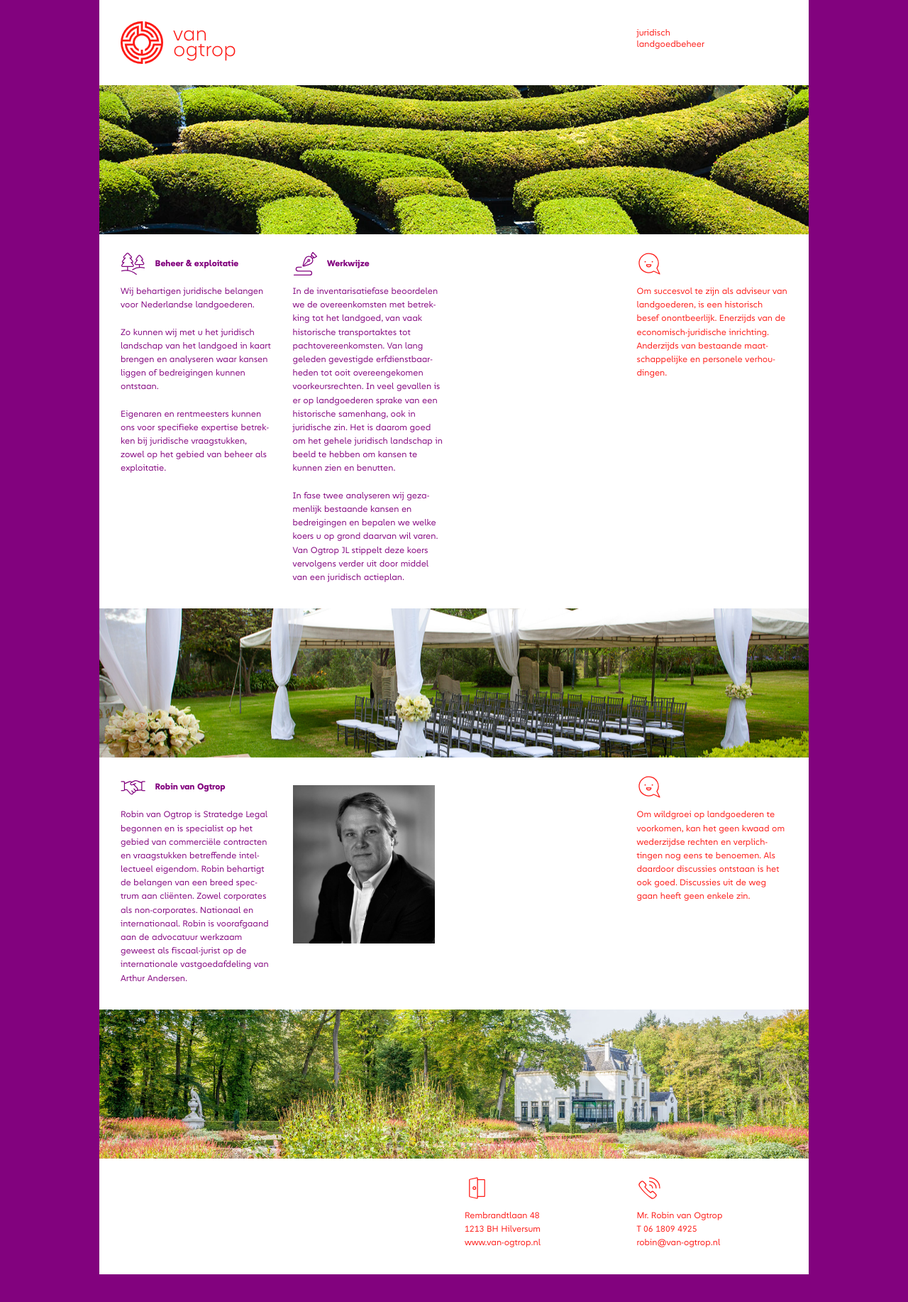
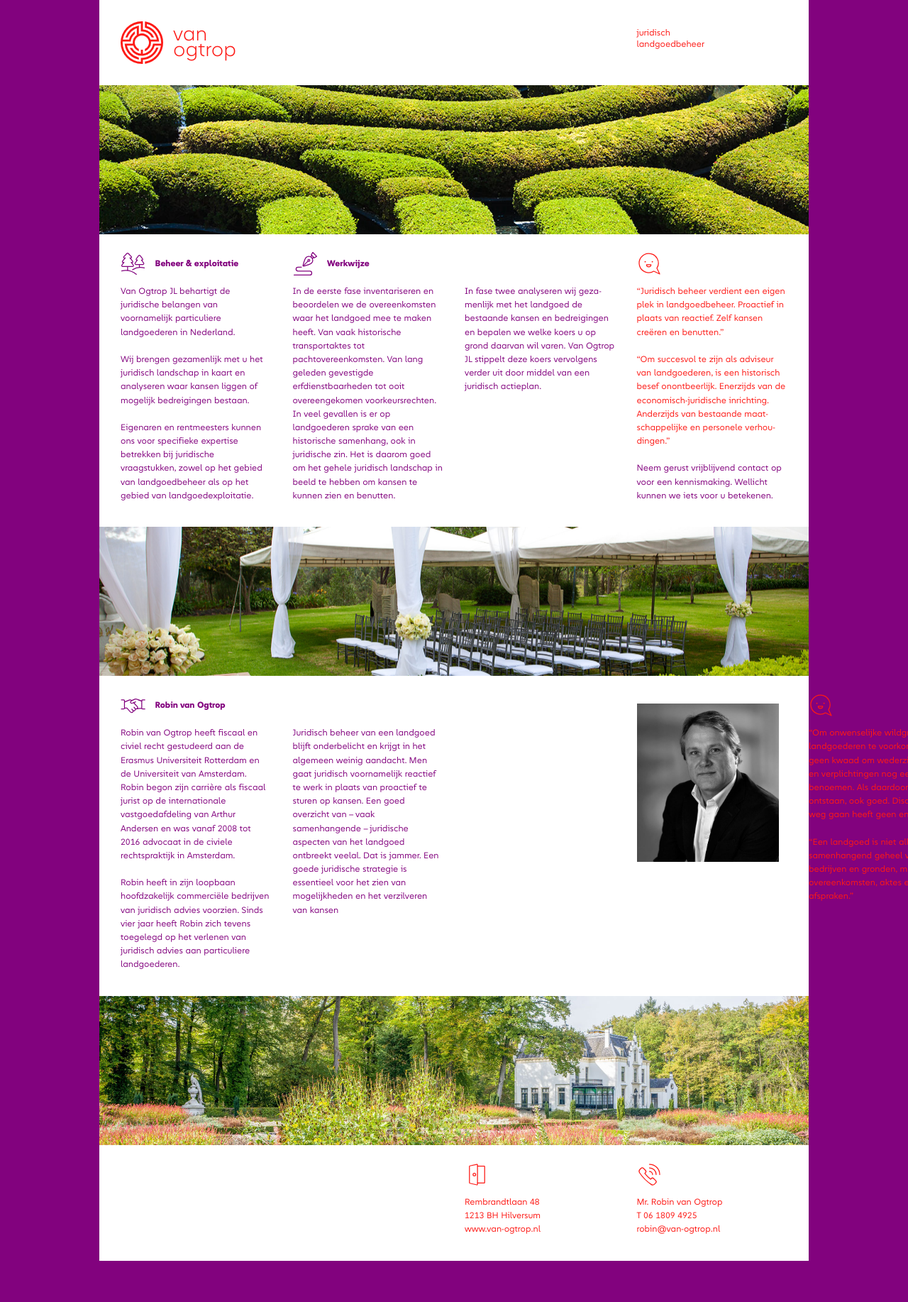
Before and after one commit to Beldak/ogtrop-site, a Jekyll site: the page built from source/index.html, in a window 1280 px wide. Shown: the top 1834 px of the page at 71% size. Built offline with Jekyll 4.4.1, drawn with Linux system fonts in a browser that asks for light colours.

Commit message:
Update tekst

```diff
--- a/source/css/style.scss
+++ b/source/css/style.scss
@@ -16,6 +16,7 @@ $breakpoints: (
 // Colors
 $primary: #fd1a16; // Red
 $secondary: #82027e; // Purple
+$tertiary: #44AF69; // Green
 $black: rgba(20, 20, 20, 1); // Black
 $white: #fff; // White
 
@@ -81,6 +82,9 @@ p {
 }
 p.secondary {
 	color: $secondary;
+}
+p.tertiary {
+	color: $tertiary;
 }
 p.primary {
 	color: $primary;
@@ -193,13 +197,21 @@ p.primary {
 		section {
 			break-inside: avoid;
 			break-before: unset;
-			@include respond-to(medium) {
+			@include respond-to(large) {
 				break-before: column;
 			}
 		}
-		.medium-hide {
+		div.medium-hide {
 			display: none;
-			@include respond-to(large) {
+			@include respond-to(medium) {
+				display: block;
+				min-height: 35px;
+				margin-bottom: 12px;
+			}
+		}
+		section.medium-hide {
+			display: none;
+			@include respond-to(medium) {
 				display: block;
 			}
 		}
--- a/source/index.html
+++ b/source/index.html
@@ -9,33 +9,43 @@ layout: default
 <section>
 {% include icons/trees.svg %}<h2>Beheer & exploitatie</h2>
 <p>
-			Wij behartigen juridische belangen voor Nederlandse landgoederen.
+Van Ogtrop JL  behartigt de juridische belangen van voornamelijk particuliere landgoederen in Nederland.
 </p>
 <p>
-			Zo kunnen wij met u het juridisch landschap van het landgoed in kaart brengen en analyseren waar kansen liggen of bedreigingen kunnen ontstaan.
+Wij brengen gezamenlijk met u het juridisch landschap in kaart en analyseren waar kansen liggen of mogelijk bedreigingen bestaan.
 </p>
 <p>
-			Eigenaren en rentmeesters kunnen ons voor specifieke expertise betrek&shy;ken bij juridische vraagstukken, zowel op het gebied van beheer als exploitatie.
+Eigenaren en rentmeesters kunnen ons voor specifieke expertise betrekken bij juridische vraagstukken, zowel op het gebied van landgoedbeheer als op het gebied van landgoedexploitatie.
 </p>
 </section>
+
 <section>
 {% include icons/pen.svg %}<h2>Werkwijze</h2>
 <p>
-			In de inventarisatiefase beoordelen we de overeenkomsten met betrek&shy;king tot het landgoed, van vaak historische
-			 transportaktes tot pachtovereenkomsten. Van lang geleden gevestigde erfdienstbaar&shy;heden tot ooit overeengekomen voorkeursrechten. In veel gevallen is er op landgoederen sprake van een historische samenhang, ook in juridische zin. Het is daarom goed om het gehele juridisch landschap in beeld te hebben om kansen te kunnen zien en benutten.
+In de eerste fase inventariseren en beoordelen we de overeenkomsten waar het landgoed mee te maken heeft. Van vaak historische transportaktes tot pachtovereenkomsten. Van lang geleden gevestigde erfdienstbaarheden tot ooit overeengekomen voorkeursrechten. In veel gevallen is er op landgoederen sprake van een historische samenhang, ook in juridische zin. Het is daarom goed om het gehele juridisch landschap in beeld te hebben om kansen te kunnen zien en benutten.
+</p>
+</section>
+
+<section>
+<div class="medium-hide">&nbsp;</div>
+<p>
+In fase twee analyseren wij geza&shy;menlijk met het landgoed de bestaande kansen en bedreigingen en bepalen we welke koers u op grond daarvan wil varen. Van Ogtrop JL stippelt deze koers vervolgens verder uit door middel van een juridisch actieplan.
+</p>
+</section>
+
+<section>
+{% include icons/chatbubble.svg %}
+<p class="primary quote">
+“Juridisch beheer verdient een eigen plek in landgoedbeheer. Proactief in plaats van reactief. Zelf kansen creëren en benutten.”
+</p>
+<p class="primary quote">
+“Om succesvol te zijn als adviseur van landgoederen, is een historisch besef onontbeerlijk. Enerzijds van de economisch-juridische inrichting. Anderzijds van bestaande maat&shy;schappelijke en personele verhou&shy;dingen.”
 </p>
 <p>
-			In fase twee analyseren wij geza&shy;menlijk bestaande kansen en bedreigingen en bepalen we welke koers u op grond daarvan wil varen. Van Ogtrop JL stippelt deze koers vervolgens verder uit door middel van een juridisch actieplan.
+Neem gerust vrijblijvend contact op voor een kennismaking. Wellicht kunnen we iets voor u betekenen.
 </p>
 </section>
-		<section class="medium-hide">&nbsp;
-		</section>
-		<section>
-			{% include icons/chatbubble.svg %}
-			<p class="primary">
-			Om succesvol te zijn als adviseur van landgoederen, is een historisch besef onontbeerlijk. Enerzijds van de economisch-juridische inrichting. Anderzijds van bestaande maat&shy;schappelijke en personele verhou&shy;dingen.
-			</p>
-		</section>
+
 	</div> <!-- .columns -->
 </div> <!-- .row.content -->
 
@@ -44,24 +54,40 @@ layout: default
 
 <div class="row content">
 	<div class="columns">
+
 <section>
 {% include icons/handshake.svg %}<h2>Robin van Ogtrop</h2>
 <p>
-		Robin van Ogtrop is Stratedge Legal begonnen en is specialist op het gebied van commerciële contracten en vraagstukken betreffende intel&shy;lectueel eigendom. Robin behartigt de belangen van een breed spec&shy;trum aan cliënten. Zowel corporates als non-corporates. Nationaal en internationaal. Robin is vooraf&shy;gaand aan de advocatuur werk&shy;zaam geweest als fiscaal-jurist op de internationale vastgoedafdeling van Arthur Andersen.
+Robin van Ogtrop heeft fiscaal en civiel recht gestudeerd aan de Erasmus Universiteit Rotterdam en de Universiteit van Amsterdam. Robin begon zijn carrière als fiscaal jurist op de internationale vastgoedafdeling van Arthur Andersen en was vanaf 2008 tot 2016 advocaat in de civiele rechtspraktijk in Amsterdam.
+</p><p>
+Robin heeft in zijn loopbaan hoofdzakelijk commerciële bedrijven van juridisch advies voorzien. Sinds vier jaar heeft Robin zich tevens toegelegd op het verlenen van juridisch advies aan particuliere landgoederen.
 </p>
 </section>
+
+<section>
+<div class="medium-hide">&nbsp;</div>
+<p>
+Juridisch beheer van een landgoed blijft onderbelicht en krijgt in het algemeen weinig aandacht. Men gaat juridisch voornamelijk reactief te werk in plaats van proactief te sturen op kansen. Een goed overzicht van – vaak samenhangende – juridische aspecten van het landgoed ontbreekt veelal. Dat is jammer. Een goede juridische strategie is essentieel voor het zien van mogelijkheden en het verzilveren van kansen
+</p>
+</section>
+
+<section>
+	<div class="medium-hide">&nbsp;</div>
 		<div class="photo">
 			<img src="/images/robinvanogtrop.jpg" alt="Robin van Ogtrop">
 		</div>
+</section>
 
-		<section class="medium-hide">
-		&nbsp;
-		</section>
 <section>
-			{% include icons/chatbubble.svg %}<p class="primary">
-			Om wildgroei op landgoederen te voorkomen, kan het geen kwaad om wederzijdse rechten en verplich&shy;tingen nog eens te benoemen. Als daardoor discussies ontstaan is het ook goed. Discussies uit de weg gaan heeft geen enkele zin.
+{% include icons/chatbubble.svg %}
+<p class="primary quote">
+“Om onwenselijke wildgroei op landgoederen te voorkomen, kan het geen kwaad om wederzijdse rechten en verplich&shy;tingen nog eens te benoemen. Als daardoor discussies ontstaan, ook goed. Discussies uit de weg gaan heeft geen enkele zin.”
+</p>
+<p class="primary quote">
+“Een landgoed is niet alleen een samenhangend geheel van mensen, bedrijven en gronden, maar ook van overeenkomsten, aktes en afspraken.”
 </p>
 </section>
+
 	</div> <!-- .columns -->
 </div> <!-- .row.content -->
 
```
Lines whose indentation alone changed are shown as unchanged.
